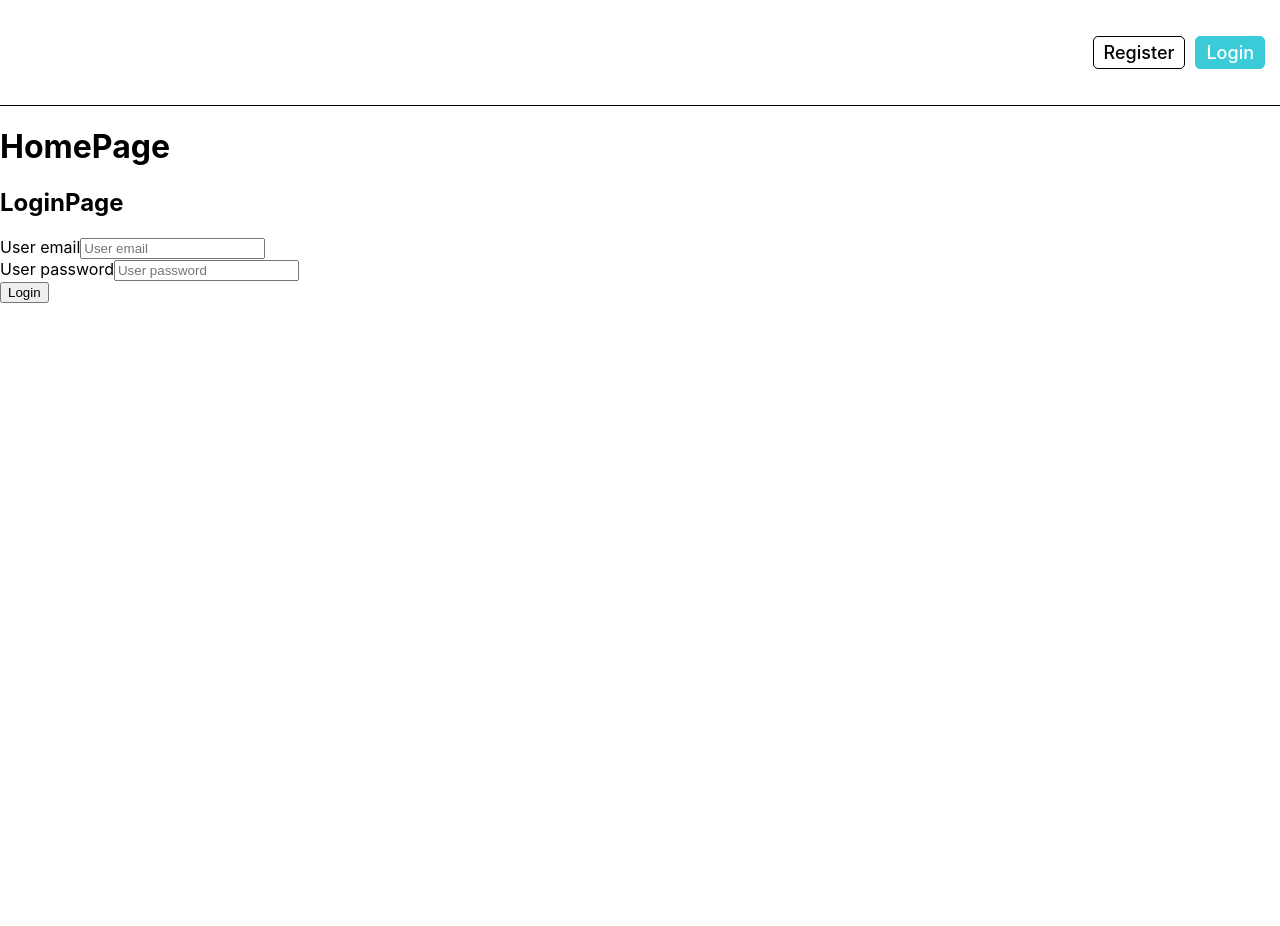
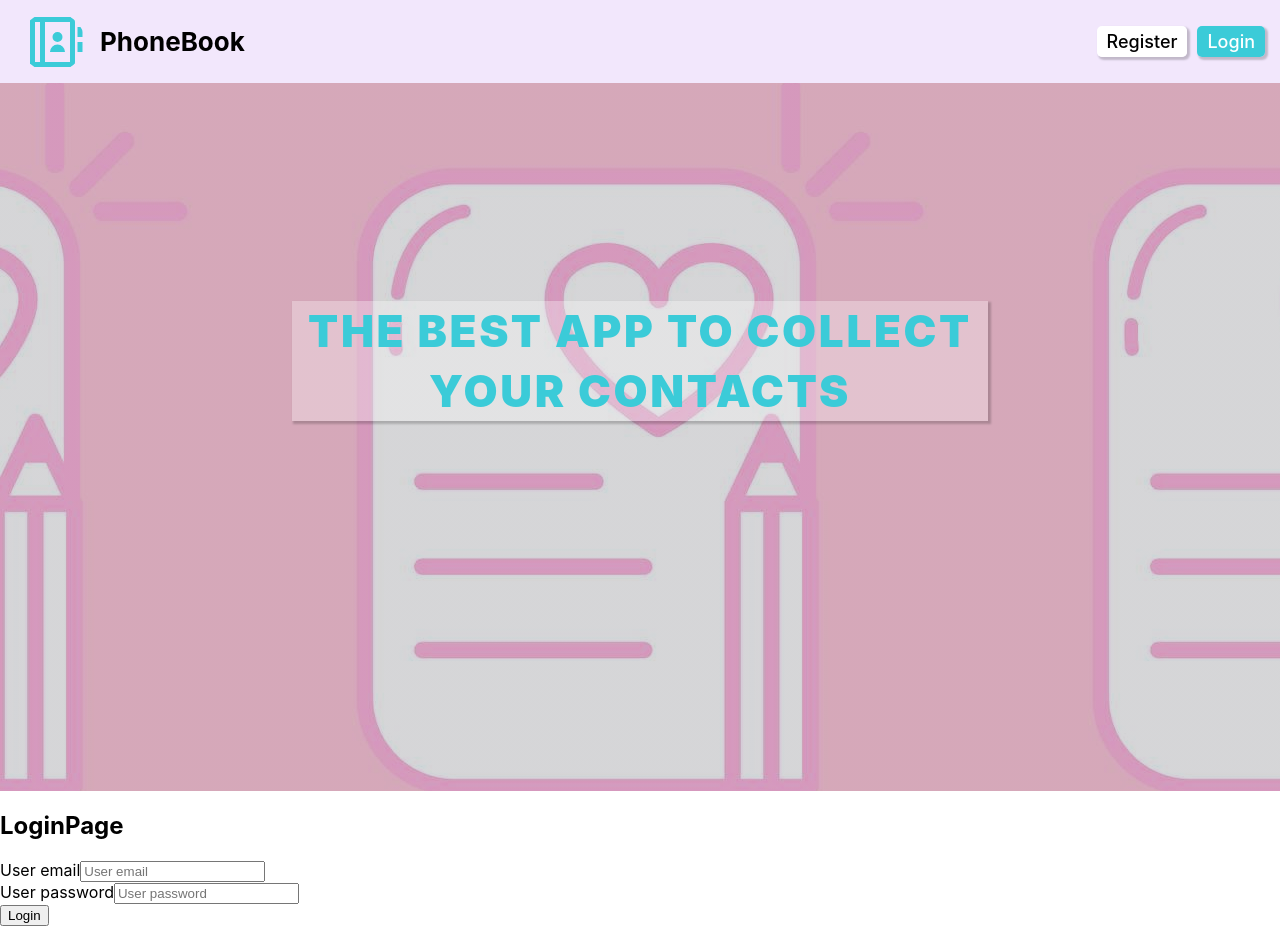
Before and after one commit to simplyNastya/goit-react-hw-08-phonebook, a React (Create React App) app: page /goit-react-hw-08-phonebook/login in a window 1280 px wide. Before the commit the page ends 800 px from the top, so only its background shows below. Built offline with nearby package versions, Linux system fonts and the light colour scheme.

Commit message:
Added css to the home page
Refactored code

```diff
--- a/package.json
+++ b/package.json
@@ -13,6 +13,7 @@
     "prop-types": "^15.8.1",
     "react": "^18.1.0",
     "react-dom": "^18.1.0",
+    "react-icons": "^4.8.0",
     "react-loader-spinner": "^5.3.4",
     "react-redux": "^8.0.5",
     "react-router-dom": "^6.9.0",
--- a/src/components/Navbar/Navbar.jsx
+++ b/src/components/Navbar/Navbar.jsx
@@ -1,9 +1,10 @@
 import { useSelector } from 'react-redux';
 import { Outlet } from 'react-router-dom';
+import { RiContactsBookLine } from 'react-icons/ri';
 
 import NavbarAuth from './NavbarAuth/NavbarAuth';
 import NavbarUser from './NavbarUser/NavbarUser';
-import NavbarMenu from './NavbarMenu/NavbarMenu';
+// import NavbarMenu from './NavbarMenu/NavbarMenu';
 import { isUserLogin } from 'redux/auth/auth-selectors';
 
 import styles from './navbar.module.css';
@@ -15,8 +16,11 @@ const Navbar = () => {
     <>
       <header className={styles.headerSection}>
         <div className={styles.headerSectionContainer}>
+          <div className={styles.logoWrapper}>
+            <RiContactsBookLine className={styles.logo} />
+            <p className={styles.logoText}>PhoneBook</p>
+          </div>
           <nav className={styles.nav}>
-            {/* <NavbarMenu /> */}
             {!isLogin && <NavbarAuth />}
             {isLogin && <NavbarUser />}
           </nav>
--- a/src/components/Navbar/NavbarAuth/NavbarAuth.jsx
+++ b/src/components/Navbar/NavbarAuth/NavbarAuth.jsx
@@ -5,14 +5,17 @@ const NavbarAuth = () => {
   return (
     <>
       <ul className={styles.list}>
+        <li className={styles.item}>
           <NavLink to="/register" className={styles.link}>
             Register
           </NavLink>
+        </li>
+        <li className={styles.item}>
           <NavLink to="/login" className={styles.link}>
             Login
           </NavLink>
+        </li>
       </ul>
-      {/* <Outlet /> */}
     </>
   );
 };
--- a/src/components/Navbar/NavbarAuth/navbarAuth.module.css
+++ b/src/components/Navbar/NavbarAuth/navbarAuth.module.css
@@ -2,6 +2,8 @@
     display: flex;
     justify-content: flex-end;
     gap: 10px;
+
+    list-style: none;
 }
 
 .link{
@@ -10,9 +12,17 @@
     font-size: 18px;
     font-weight: 500;
     color: #000;
+    background-color: #fff;
+    border-radius: 5px;
+    box-shadow: 2px 2px 2px 1px rgba(0, 0, 0, 0.2);
+}
 
-    border: 1px solid #000;
-    border-radius: 5px;
+.link:hover {
+    color: #fff;
+    background-color: rgba(59, 203, 216, 0.338);
+    border-color: rgb(59,
+    203,
+    216);
 }
 
 .link:global(.active) {
--- a/src/components/Navbar/NavbarMenu/NavbarMenu.jsx
+++ /dev/null
@@ -1,23 +0,0 @@
-import { NavLink } from 'react-router-dom';
-import { useSelector } from 'react-redux';
-
-import { isUserLogin } from 'redux/auth/auth-selectors';
-
-import items from './navbarMenuItems.json';
-
-const NavbarMenu = () => {
-  const isLogin = useSelector(isUserLogin);
-  const menuItems = !isLogin ? items.filter(item => !item.private) : items;
-
-  const elements = menuItems.map(({ id, link, text }) => {
-    return (
-      <li key={id}>
-        <NavLink to={link}>{text}</NavLink>
-      </li>
-    );
-  });
-
-  return <ul>{elements}</ul>;
-};
-
-export default NavbarMenu;
--- a/src/components/Navbar/NavbarMenu/navbarMenuItems.json
+++ /dev/null
@@ -1,14 +0,0 @@
-[
-    {
-        "id": "1",
-        "text": "Home page",
-        "link": "/",
-        "private": true
-    },
-    {
-        "id": "2",
-        "text": "Contacts page",
-        "link": "/contacts",
-        "private": true
-    }
-]
--- a/src/components/Navbar/navbar.module.css
+++ b/src/components/Navbar/navbar.module.css
@@ -3,10 +3,38 @@
 .headerSectionContainer{
     padding-right: 15px;
     padding-left: 15px;
-    padding-top: 20px;
-    padding-bottom: 20px;
 
-    border-bottom: 1px solid black;
+    display: flex;
+    justify-content: space-between;
+    align-items: center;
+
+    background-color: rgba(137, 43, 226, 0.111);
+    box-shadow: 2px 2px 2px 1px rgba(0, 0, 0, 0.2);
+}
+
+.logoWrapper {
+    display: flex;
+    align-items: center;
+    gap: 10px;
+}
+
+.logo {
+    width: 65px;
+    height: 60px;
+    padding: 5px 5px;
+    cursor: pointer;
+    color: rgb(59, 203, 216);
+    border-radius: 50%;
+
+    /* box-shadow: 2px 2px 2px 1px rgba(0, 0, 0, 0.2); */
+}
+
+.logoText{
+    font-size: 26px;
+    font-weight: 700;
+
+
+    /* box-shadow: 0px 2px 2px 1px rgba(0, 0, 0, 0.2); */
 }
 
 /* .navigation{
--- a/src/pages/HomePage/HomePage.jsx
+++ b/src/pages/HomePage/HomePage.jsx
@@ -1,10 +1,20 @@
 import Navbar from 'components/Navbar/Navbar';
 import { Outlet } from 'react-router-dom';
+
+import styles from './homePage.module.css';
 
 const HomePage = () => {
   return (
     <>
-      <h1>HomePage</h1>
+      <main>
+        <section className={styles.heroSection}>
+          <div className={styles.container}>
+            <h1 className={styles.title}>
+              The best app to collect your contacts
+            </h1>
+          </div>
+        </section>
+      </main>
       <Outlet />
     </>
   );
--- /dev/null
+++ b/src/pages/HomePage/homePage.module.css
@@ -0,0 +1,39 @@
+.heroSection{
+    max-width: 1400px;
+    height: 59vh;
+    margin: 0 auto;
+
+    padding-top: 118px;
+    padding-bottom: 118px;
+
+    text-align: center;
+
+    background-position: center;
+
+    background-image: linear-gradient(rgba(47, 48, 58, 0.2), rgba(47, 48, 58, 0.2)),url('../../../assets/heroBackground.jpeg');
+}
+
+.container{
+    padding-right: 15px;
+    padding-left: 15px;
+}
+
+.title{
+    max-width: 696px;
+    margin-right: auto;
+    margin-bottom: 30px;
+    margin-left: auto;
+    margin-top: 100px;
+
+    font-weight: 900;
+    font-size: 44px;
+    line-height: calc(60 / 44);
+    letter-spacing: 0.06em;
+    text-transform: uppercase;
+    color: rgb(59, 203, 216);
+
+    /* border: 1px  black; */
+    background-color: rgba(255, 255, 255, 0.3);
+
+    box-shadow: 2px 2px 2px 1px rgba(0, 0, 0, 0.2);
+}
```
Also changed, not shown: assets/heroBackground.jpeg (added), 1 other file (tests, documents, lock files or other folders). Lines whose indentation alone changed are shown as unchanged.
